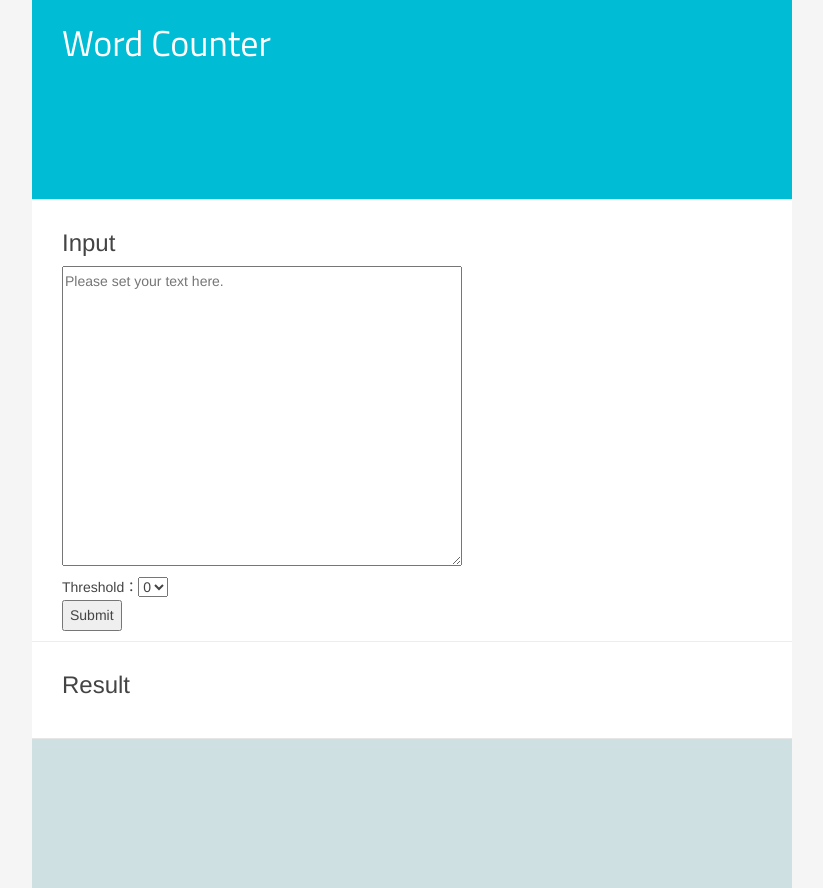
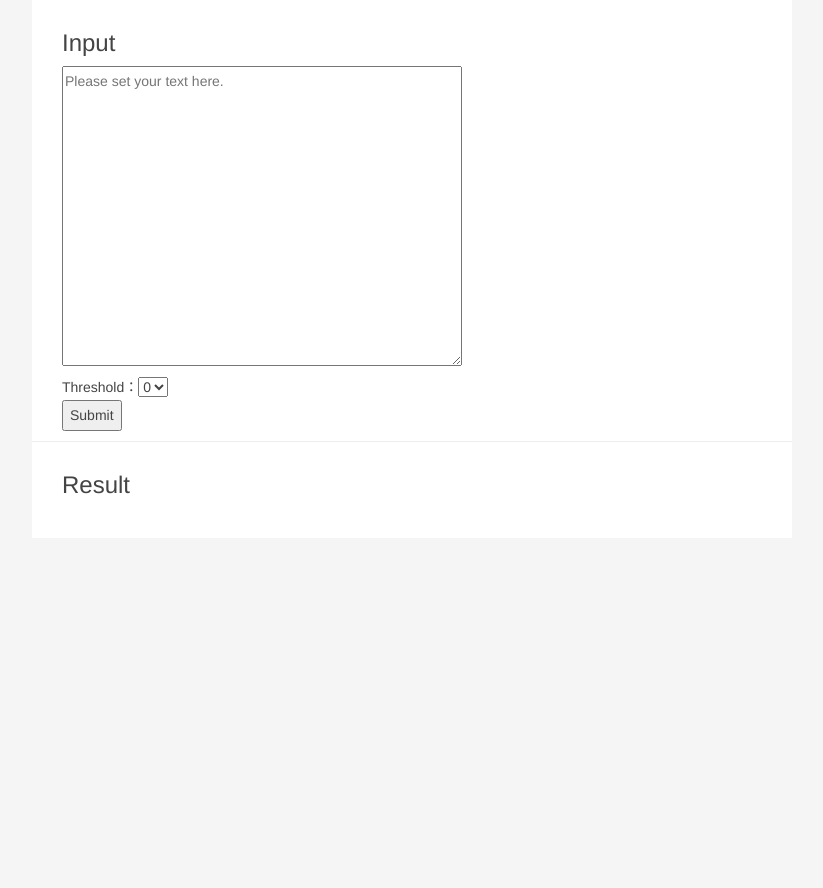
Before and after one commit to nakaokat/word_counter, a Flask app: page / in a window 1280 px wide. Shown: the whole page, without its empty margins (228-1051 px from the left). After the commit the page ends 494 px from the top, so only its background shows below. Run offline with Flask 2, Linux system fonts and the light colour scheme; some libraries are stand-ins or nearby versions.

Commit message:
style: delete header and footer

```diff
--- a/templates/input.html
+++ b/templates/input.html
@@ -1,9 +1,6 @@
 {% include "header.html" %}
 
 <div class="main">
-    <div class="header">
-        <h1>Word Counter</h1>
-    </div>
     <div class="input_area">
         <form method="post">
             <div class="input">
@@ -30,8 +27,6 @@
             {% endfor %}
         </table>
     </div>
-    <div class="footer">
-    </div>
 </div><!-- end .main -->
 
 {% include "footer.html" %}
```
